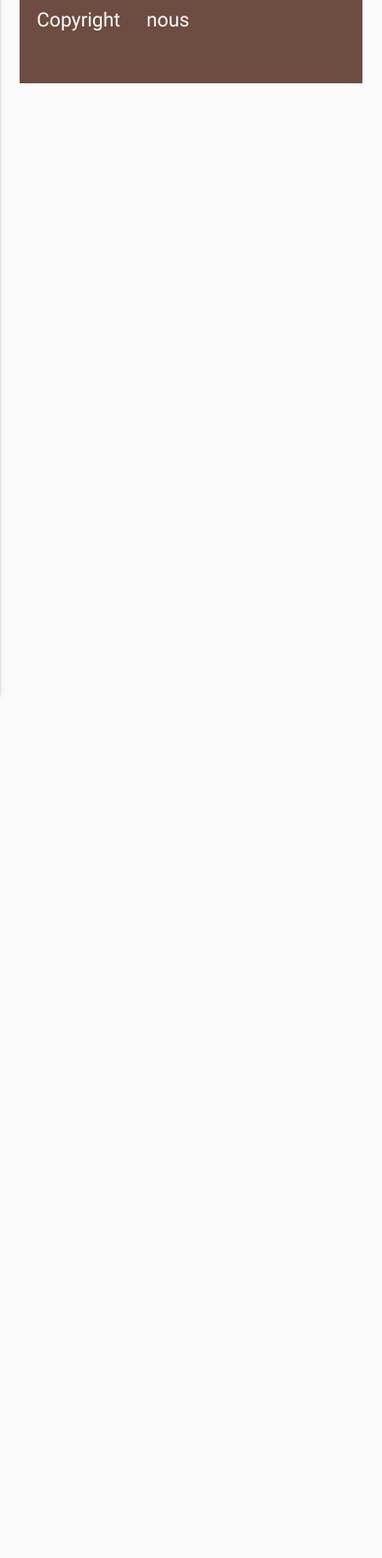
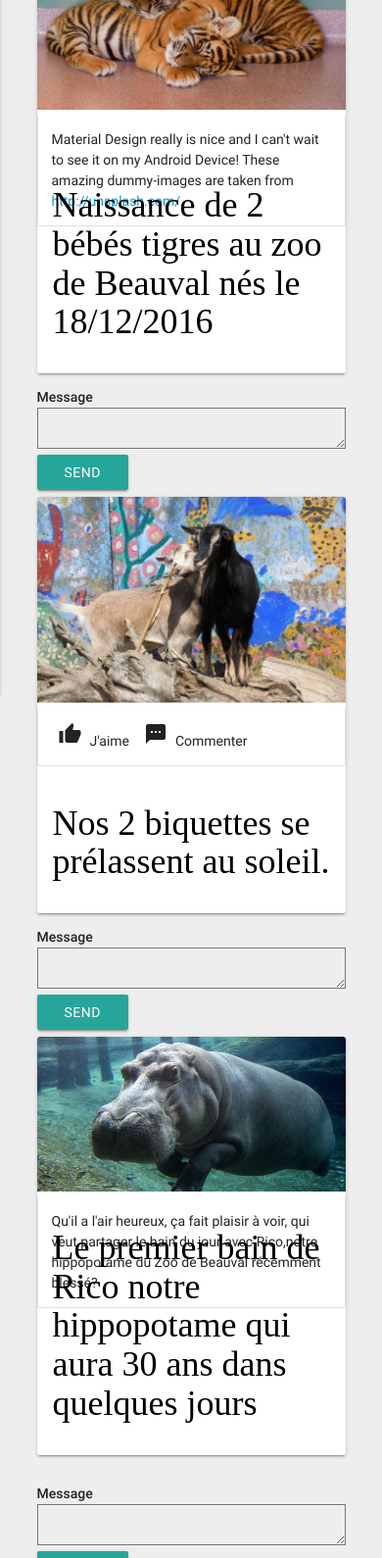
Before and after one commit to jgrom/hackathon-socialzoo, a website: page public/index.html at #/postdemo in a window 390 px wide. Shown: the part 195-1785 px from the top of the page at 98% size. Before the commit the page ends 844 px from the top, so only its background shows below. Drawn offline with Linux system fonts and the light colour scheme; some packages are replaced by stand-ins of ours; no server answers; a script that the page names is missing.

Commit message:
page post-demo

```diff
--- a/public/angular-app/app.js
+++ b/public/angular-app/app.js
@@ -23,7 +23,7 @@ function config($httpProvider, $routeProvider) {
 
   $routeProvider
   .when('/', {
-    templateUrl  : 'angular-app/main.html',
+    templateUrl  : 'angular-app/partials/main.html',
     access       : { restricted: false }
   })
   .when('/posts', {
@@ -34,6 +34,12 @@ function config($httpProvider, $routeProvider) {
   })
   .when('/post/:id', {
     templateUrl  : 'angular-app/post-display/post.html',
+//    controller   : PostController,
+//    controllerAs : 'vm',
+    access: { restricted: false }
+  })
+  .when('/postdemo', {
+    templateUrl  : 'angular-app/post-display/post-demo.html',
 //    controller   : PostController,
 //    controllerAs : 'vm',
     access: { restricted: false }
--- a/public/angular-app/partials/header.html
+++ b/public/angular-app/partials/header.html
@@ -8,7 +8,7 @@
       <a href="#" data-activates="mobile-demo" class="button-collapse"><i class="material-icons"></i>Menu</a>
       <ul class="right hide-on-med-and-down">
         <li><a href="sass.html"><i class="material-icons left">add</i>La communauté</a></li>
-        <li><a href="badges.html"><i class="material-icons left">star</i>Mon espace</a></li>
+        <li><a href="#/profile"><i class="material-icons left">star</i>Mon espace</a></li>
         <li><a href="page.html">Infos</a></li>
         <li>&nbsp;&nbsp;&nbsp;&nbsp;&nbsp;&nbsp;&nbsp;&nbsp;</li>
         <li><input placeholder="nom utilsateur" id="username" type="text" class="validate" /></li>
@@ -21,6 +21,7 @@
         <li><a href="sass.html">Les news</a></li>
         <li><a href="badges.html">La communauté</a></li>
         <li><a href="collapsible.html">Mon espace</a></li>
+        <li><hr></li>
         <li><input placeholder="nom utilsateur" id="username" type="text" class="validate" /></li>
         <li><input placeholder="mot de passe" id="password" type="password" class="validate" /></li>
         <li><a class="waves-effect waves-light btn">Login</a></li>
--- /dev/null
+++ b/public/angular-app/post-display/post-demo.html
@@ -0,0 +1,101 @@
+<div class="container">
+  <div class="col m12">
+
+
+		<div class="wrapper">
+		<div class="card">
+
+		  <div class="card__media">
+		    <img src="img/tigers.jpg" alt="" class="card__media--image" />
+
+		  </div>
+		  <div class="card__body">
+		    <p>Material Design really is nice and I can't wait to see it on my Android Device! These amazing dummy-images are taken from <a href="http://unsplash.com/">http://unsplash.com/</a>.</p>
+		  </div>
+			<footer class="card__footer">
+		<h3 class="card__headline">Naissance de 2 bébés tigres au zoo de Beauval nés le 18/12/2016</h3>
+		  </footer>
+
+		</div>
+		<div class="box box-card" style="padding-bottom: 15px;">
+			<div class="nick">
+				<strong>Message</strong>
+			</div>
+			<form class="form-horizontal ajax-form" role="form" action="#" method="POST" enctype="multipart/form-data">
+				<div class="page-feed-content messagebox">
+
+					<textarea class="form-control" rows="4" name="message"></textarea>
+				</div>
+				<div class="page-feed-content messagebox text-right">
+					<button type="submit" class="btn medium btn-primary">
+						Send
+					</button>
+				</div>
+			</form>
+
+
+
+		<div class="card">
+		  <div class="card__media">
+
+		    <img src="img/goat.jpg" alt="" class="card__media--image" />
+
+		  </div>
+		  <div class="card__body">
+		  	&nbsp;&nbsp;<i class="material-icons prefix">thumb_up</i><span class="like">J'aime</span>&nbsp;&nbsp;<i class="material-icons prefix">textsms</i><span class="comment">Commenter</span>
+		  </div>
+		  <footer class="card__footer">
+					<h3 class="card__headline">Nos 2 biquettes se prélassent au soleil.</h3>
+
+		  </footer>
+
+		</div>
+
+		<div class="box box-card" style="padding-bottom: 15px;">
+			<div class="nick">
+				<strong>Message</strong>
+			</div>
+			<form class="form-horizontal ajax-form" role="form" action="#" method="POST" enctype="multipart/form-data">
+				<div class="page-feed-content messagebox">
+
+					<textarea class="form-control" rows="4" name="message"></textarea>
+				</div>
+				<div class="page-feed-content messagebox text-right">
+					<button type="submit" class="btn medium btn-primary">
+						Send
+					</button>
+				</div>
+			</form>
+
+
+
+		<div class="card">
+
+			<div class="card__media">
+				<img src="img/hyppo.jpg" alt="" class="card__media--image" />
+			</div>
+		  <div class="card__body">
+		    <p class="commentaire">Qu'il a l'air heureux, ça fait plaisir à voir, qui veut partager le bain du jour avec Rico,notre hippopotame du Zoo de Beauval récemment blessé?</p>
+		  </div>
+		  <footer class="card__footer">
+				<h3 class="card__headline">Le premier bain de Rico notre hippopotame qui aura 30 ans dans quelques jours</h3>
+		  </footer>
+		</div>
+		</div>
+		<div class="box box-card" style="padding-bottom: 15px;">
+			<div class="nick">
+				<strong>Message</strong>
+			</div>
+			<form class="form-horizontal ajax-form" role="form" action="#" method="POST" enctype="multipart/form-data">
+				<div class="page-feed-content messagebox">
+
+					<textarea class="form-control" rows="4" name="message"></textarea>
+				</div>
+				<div class="page-feed-content messagebox text-right">
+					<button type="submit" class="btn medium btn-primary">
+						Send
+					</button>
+				</div>
+			</form>
+		</div>
+	</div>
--- a/public/css/style.css
+++ b/public/css/style.css
@@ -79,3 +79,75 @@ span.card-title  {
   font size: 40px;
 
 }
+/*poster un message*/
+
+@import "compass/css3/font-face";
+
+ @include font-face("skia", font-files("../font/skia.ttf", "../font/skia-webfont.eot", "../font/skia-webfont.svg", "../font/skia-webfont.ttf", "../font/skia-webfont.woff" ));
+
+@include font-face("bauhaus", font-files("../font/bauhaus-webfont.ttf", "../font/bauhaus-webfont.eot", "../font/bauhaus-webfont.svg", "../font/bauhaus-webfont.woff" ));
+* {
+  margin: 0;
+  padding: 0;
+  box-sizing: border-box;
+}
+
+body {
+  background: #eee;
+  color: #222;
+  font-family: 'Roboto', sans-serif;
+  font-size: 1rem;
+}
+
+h1,h2,h3 {
+  font-family: 'Roboto Slab', serif;
+  font-weight: normal;
+  color: black!important;
+}
+
+.wrapper {
+  max-width: 30em;
+  height: auto;
+  margin: 1.5em auto;
+}
+
+.card {
+  max-width: 30em;
+  box-shadow: 1px 1px 2px rgba(black, .3);
+  border-radius: 3px;
+  background: #fff;
+  &+.card {
+    margin-top: 2em;
+  }
+}
+
+.card__headline {
+  position: absolute;
+  bottom: 16px;
+  left: 16px;
+  color: #fff;
+  font-size: 36px;
+}
+
+.card__media {
+  position: relative;
+}
+
+.card__media--image {
+  width: 100%;
+  border-top-left-radius: 3px;
+  border-top-right-radius: 3px;
+
+}
+
+.card__body {
+  padding: 1em;
+  border: 1px solid #e0e0e0;
+  border-top: none;
+}
+.like {
+  padding: 8px;
+}
+.comment {
+  padding: 8px;
+}
--- a/public/index.html
+++ b/public/index.html
@@ -7,6 +7,7 @@
 
   <!--Import Google Icon Font-->
   <link type="text/css" rel="stylesheet" href="http://fonts.googleapis.com/icon?family=Material+Icons"/>
+  <link href="https://fonts.googleapis.com/css?family=Roboto:100,300,400,500,700,900" rel="stylesheet">
   <!--Import materialize.css-->
   <!-- <link type="text/css" rel="stylesheet" href="vendor/bootstrap/css/bootstrap.min.css"/>
   <link type="text/css" rel="stylesheet" href="css/bootswatch-theme/cerulean/bootstrap.min.css"/> -->
```
Also changed, not shown: public/angular-app/partials/main.html (+40 -35 lines), public/js/script.js (+26 -0 lines), public/img/animal-1010281_1280.png (deleted), public/img/bird-1771112_1280.png (deleted), public/img/bird-1771465_1280.png (deleted), public/img/pawprint (1).png (added), public/img/pawprint.png (added).
